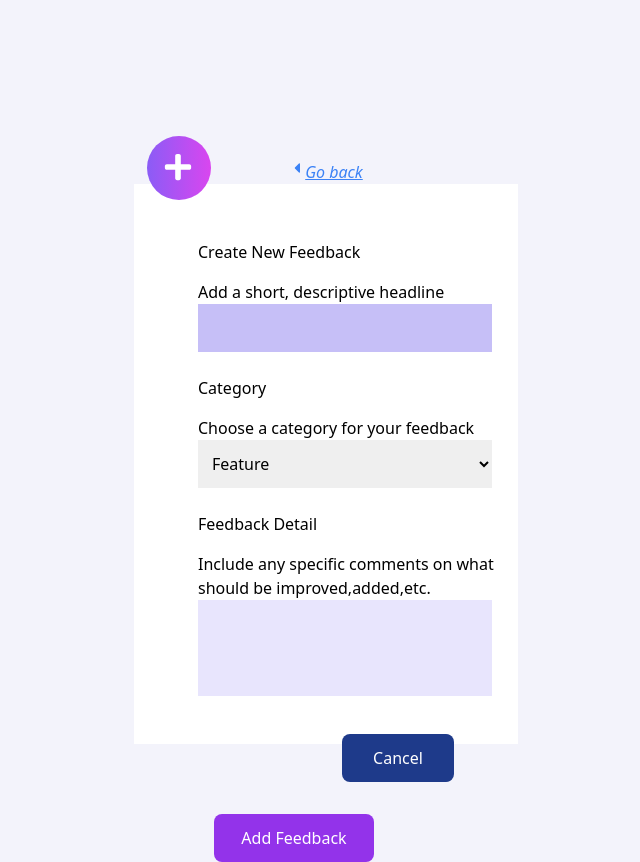
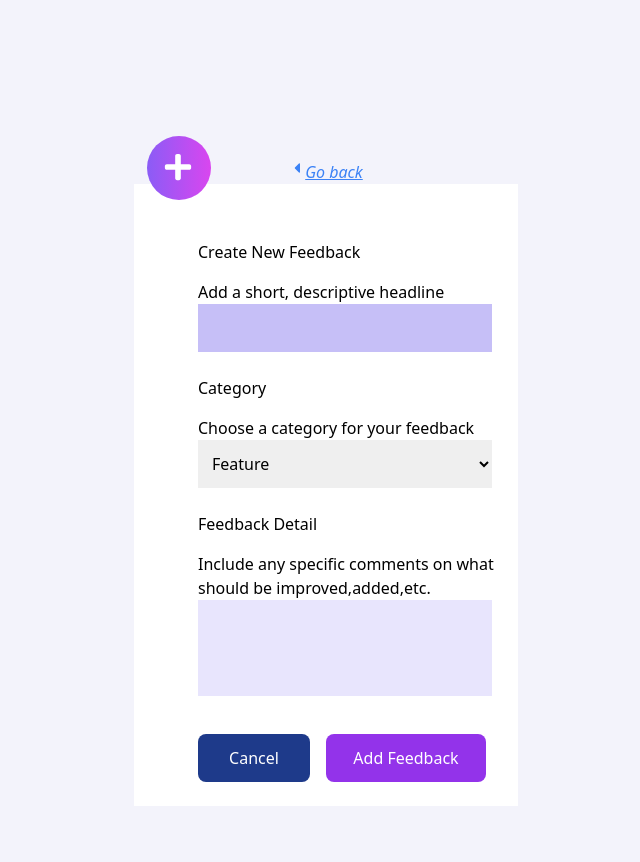
Before and after one commit to Divine-20/Product_Feedback, a React (Vite) app: page /Addfeedback in a window 1280 px wide. Shown: the whole page, without its empty margins (314-954 px from the left). After the commit the page ends 806 px from the top, so only its background shows below. Built offline with nearby package versions, Linux system fonts and the light colour scheme.

Commit message:
gave names to form inputs

```diff
--- a/src/components/comments/feedbackEdit.jsx
+++ b/src/components/comments/feedbackEdit.jsx
@@ -5,16 +5,17 @@ import { FaEdit ,FaCaretLeft} from 'react-icons/fa'
 function FeedbackEdit() {
 
   const[content, setContent] = useState({
-      headline:"",
+      headline:"HEAD",
       category:"",
       status:"",
       detail:"",
    })
 
    const getContent = ({ currentTarget:input }) =>{
+
      setContent({...content, [input.name]: input.value});
    }
-   const handleSubmit = async (e) =>{
+      const handleSubmit = async (e) =>{
      e.preventDefault();
 
 
@@ -49,7 +50,7 @@ function FeedbackEdit() {
      <h1>Edit 'Add tags for solutions'</h1>
      <p>FeedbackTitle</p>
      <label>Add a short,descriptive headline</label>
-         <input type="text" placeholder='Add tags for solutions' value={content.headline} onChange={getContent} />
+         <input type="text" placeholder='Add tags for solutions' name='headline' value={content.headline} onChange={getContent} />
 
          <p>Category</p>
          <label>Choose a category for your feedback</label>
@@ -63,7 +64,7 @@ function FeedbackEdit() {
 
        <p>Update status</p>
          <label>Change feedback status</label>
-       <select name='status' value={content.status} onChange={getContent}>
+       <select name='status' value={content.status}>
        <option>Suggestion</option>
        <option>Planned</option>
        <option>In-progress</option>
@@ -72,7 +73,7 @@ function FeedbackEdit() {
 
        <h1>Feedback Detail</h1>
        <label className='block'>Include any specific comments on what should be improved,added,etc.</label>
-       <textarea value={content.detail} onChange={getContent}></textarea>
+       <textarea onChange={getContent} value={content.detail } type="text" name='detail'></textarea>
         <button className='h-12 w-28 bg-red-600 rounded-lg  mt-8 text-white'>Delete</button>
          <button className='h-12 w-28 bg-blue-900 rounded-lg ml-12 mt-8 text-white'>Cancel</button>
        <button className='h-12 w-32 bg-purple-600 rounded-lg ml-4 mt-8 text-white'>Save changes</button>
--- a/src/components/feeBack/feedBackForm.jsx
+++ b/src/components/feeBack/feedBackForm.jsx
@@ -42,10 +42,10 @@ function FeedBackForm() {
       <div className='w-16 h-16 rounded-full text-white bg-gradient-to-r from-violet-500 to-fuchsia-500 absolute left-[36%] top-[17%] pt-4  pl-4 text-3xl'>
         <i className=''><FaPlus /></i>
       </div>
-   <div className=' w-[30vw] h-[70vh] ml-auto mr-auto bg-white pl-16 pt-8'>
+   <div className=' w-[30vw] h-auto ml-auto mr-auto bg-white pl-16 pt-8'>
 
 
-     <form onSubmit={handleSubmit}>
+     <form onSubmit={handleSubmit} className="pb-6">
         <h1>Create New Feedback</h1>
         <label className=''>Add a short, descriptive headline</label>
         <input type='text' name='headline' value={values.headline} onChange={collectData}/>
@@ -63,7 +63,7 @@ function FeedBackForm() {
        <h1>Feedback Detail</h1>
        <label className='block'>Include any specific comments on what should be improved,added,etc.</label>
        <textarea value={values.detail} onChange={collectData} name='detail'></textarea>
-       <button className='h-12 w-28 bg-blue-900 rounded-lg ml-36 mt-8 text-white' type='submit'>Cancel</button>
+       <button className='h-12 w-28 bg-blue-900 rounded-lg  mt-8 text-white' type='submit'>Cancel</button>
        <button className='h-12 w-40 bg-purple-600 rounded-lg ml-4 mt-8 text-white' type='submit'>Add Feedback</button>
          </form>
    </div>
```
Also changed, not shown: src/components/comments/comment.jsx (+6 -1 lines).
